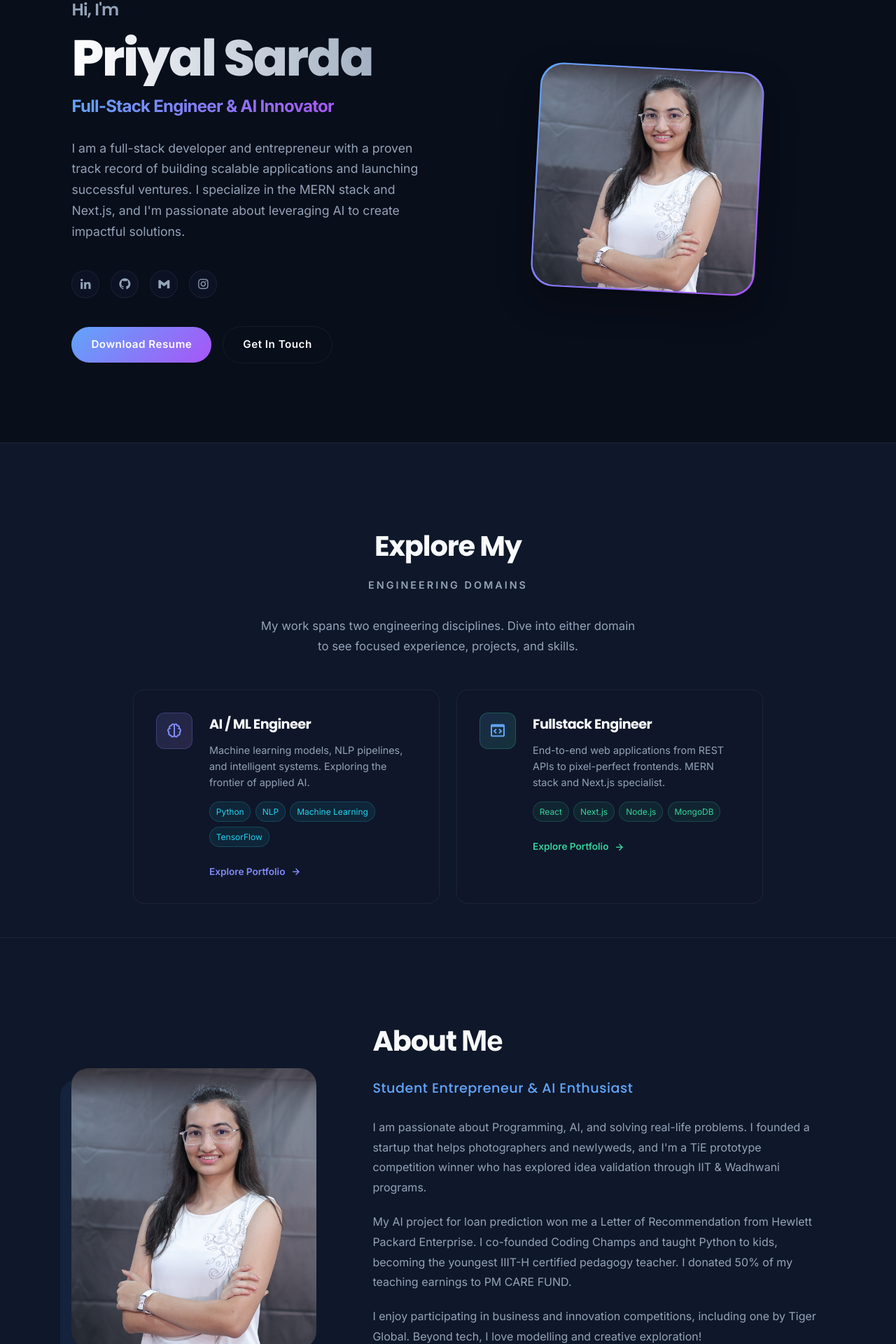
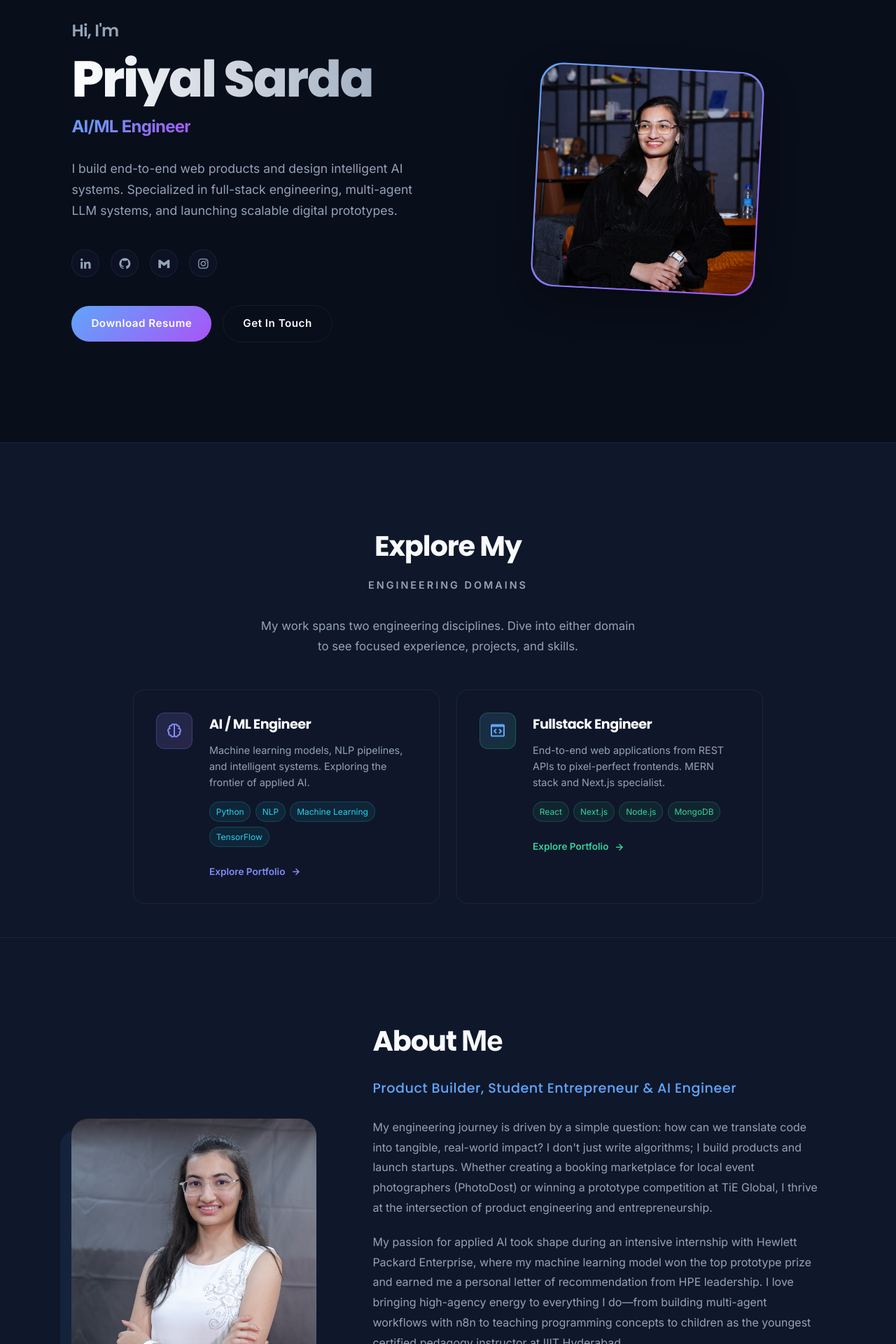
Before and after one commit to Priyal-2005/portfolio, a Next.js app: page / in a window 1280 px wide. Shown: the part 168-2088 px from the top of the page at 70% size. Built offline with nearby package versions, Linux system fonts and the light colour scheme.

Commit message:
feat: update professional bio and implement dynamic role rotator on homepage

```diff
--- a/src/app/data/commonData.js
+++ b/src/app/data/commonData.js
@@ -8,7 +8,7 @@
 export const personalInfo = {
     name: "Priyal Sarda",
     role: "Full-Stack Engineer & AI Innovator",
-    bio: "I am a full-stack developer and entrepreneur with a proven track record of building scalable applications and launching successful ventures. I specialize in the MERN stack and Next.js, and I'm passionate about leveraging AI to create impactful solutions.",
+    bio: "I build end-to-end web products and design intelligent AI systems. Specialized in full-stack engineering, multi-agent LLM systems, and launching scalable digital prototypes.",
     email: "priyal.sarda2005@gmail.com",
     phone: "+91 93911 54230",
     location: "Delhi, India",
@@ -20,11 +20,11 @@ export const personalInfo = {
 
 /* ── Homepage About Section ── */
 export const homeAbout = {
-    subtitle: "Student Entrepreneur & AI Enthusiast",
+    subtitle: "Product Builder, Student Entrepreneur & AI Engineer",
     paragraphs: [
-        "I am passionate about Programming, AI, and solving real-life problems. I founded a startup that helps photographers and newlyweds, and I'm a TiE prototype competition winner who has explored idea validation through IIT & Wadhwani programs.",
-        "My AI project for loan prediction won me a Letter of Recommendation from Hewlett Packard Enterprise. I co-founded Coding Champs and taught Python to kids, becoming the youngest IIIT-H certified pedagogy teacher. I donated 50% of my teaching earnings to PM CARE FUND.",
-        "I enjoy participating in business and innovation competitions, including one by Tiger Global. Beyond tech, I love modelling and creative exploration!",
+        "My engineering journey is driven by a simple question: how can we translate code into tangible, real-world impact? I don't just write algorithms; I build products and launch startups. Whether creating a booking marketplace for local event photographers (PhotoDost) or winning a prototype competition at TiE Global, I thrive at the intersection of product engineering and entrepreneurship.",
+        "My passion for applied AI took shape during an intensive internship with Hewlett Packard Enterprise, where my machine learning model won the top prototype prize and earned me a personal letter of recommendation from HPE leadership. I love bringing high-agency energy to everything I do—from building multi-agent workflows with n8n to teaching programming concepts to children as the youngest certified pedagogy instructor at IIIT Hyderabad.",
+        "I'm constantly pushing the boundaries of what I can build—whether architecting scalable system designs or designing custom spatial RAG pipelines at nationwide GenAI hackathons. I thrive in fast-paced startup environments and high-performance teams where shipping clean, robust code solves real problems.",
     ],
 };
 
--- a/src/app/globals.css
+++ b/src/app/globals.css
@@ -305,6 +305,21 @@ section {
     font-weight: 700;
 }
 
+.role-rotator {
+    display: inline-block;
+    transition: opacity 0.5s cubic-bezier(0.4, 0, 0.2, 1), transform 0.5s cubic-bezier(0.4, 0, 0.2, 1);
+}
+
+.role-rotator.fade-in {
+    opacity: 1;
+    transform: translateY(0);
+}
+
+.role-rotator.fade-out {
+    opacity: 0;
+    transform: translateY(-8px);
+}
+
 .home-content h3:nth-of-type(2) {
     margin-bottom: 1.5rem;
     font-size: 1.5rem;
--- a/src/app/page.js
+++ b/src/app/page.js
@@ -1,3 +1,6 @@
+'use client';
+
+import { useState, useEffect } from 'react';
 import Image from 'next/image';
 import Header from './components/Header';
 import Footer from './components/Footer';
@@ -14,6 +17,27 @@ import {
 } from './data/commonData';
 
 export default function Home() {
+  const roles = [
+    "Full-Stack Engineer",
+    "AI/ML Engineer",
+    "n8n Automation Engineer",
+    "Entrepreneur"
+  ];
+  const [currentRoleIndex, setCurrentRoleIndex] = useState(0);
+  const [isFading, setIsFading] = useState(false);
+
+  useEffect(() => {
+    const interval = setInterval(() => {
+      setIsFading(true);
+      setTimeout(() => {
+        setCurrentRoleIndex((prevIndex) => (prevIndex + 1) % roles.length);
+        setIsFading(false);
+      }, 500); // matches fade transition speed
+    }, 3500); // rotates every 3.5 seconds
+
+    return () => clearInterval(interval);
+  }, []);
+
   return (
     <>
       <Header />
@@ -24,7 +48,11 @@ export default function Home() {
           <div className="home-content">
             <h3>Hi, I&apos;m</h3>
             <h1>{personalInfo.name}</h1>
-            <h3><span className="text">{personalInfo.role}</span></h3>
+            <h3>
+              <span className={`text role-rotator ${isFading ? 'fade-out' : 'fade-in'}`}>
+                {roles[currentRoleIndex]}
+              </span>
+            </h3>
             <p>{personalInfo.bio}</p>
 
             <SocialLinks className="home-sci" />
@@ -37,7 +65,7 @@ export default function Home() {
 
           <div className="profile-container" role="img" aria-label={`Profile picture of ${personalInfo.name}`}>
             <div className="profile-box">
-              <Image src="/images/profile.JPG" alt={personalInfo.name} className="profile-pic" width={320} height={320} priority />
+              <Image src="/images/img.jpeg" alt={personalInfo.name} className="profile-pic" width={320} height={320} priority />
             </div>
           </div>
         </section>
```
